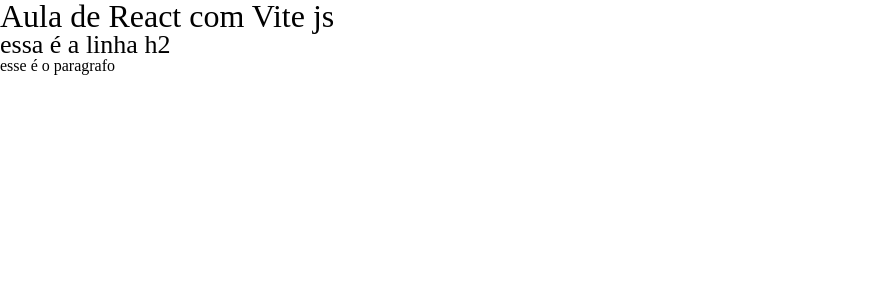
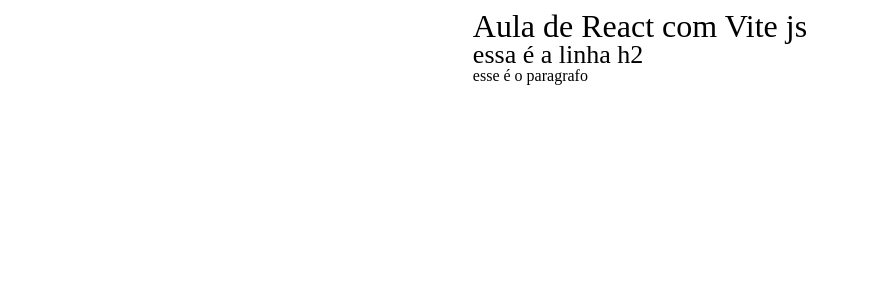
Before and after one commit to contadofort110275di-dotcom/introducaovite, a React (Vite) app: page / in a window 1280 px wide. Shown: the top 300 px of the page, without its empty margins (0-869 px from the left). Built offline with nearby package versions, Linux system fonts and the light colour scheme.

Commit message:
aula 7/    27  02

```diff
--- a/src/App.css
+++ b/src/App.css
@@ -0,0 +1,14 @@
+
+
+h1 {
+    font-size: 32px;
+}
+h2 {
+    font-size: 26px;
+}
+h3{
+    font-size: 22px;
+}
+p {
+    font-size: 16px;
+}
--- a/src/css/global.css
+++ b/src/css/global.css
@@ -1,4 +1,12 @@
-
+body{
+    display: flex;
+    justify-content: center;
+    flex-direction: column;
+    align-items: center;
+    margin: 10px;
+    /*justify-content: center;*/
+    /*height: 100vh;*/
+}
 
 h1 {
     font-size: 32px;
--- a/src/css/reset.css
+++ b/src/css/reset.css
@@ -50,14 +50,14 @@
 /* css global/*/
 
 h1 {
-    font-size: 32;
+    font-size: 32px;
 }
 h2 {
-    font-size: 26;
+    font-size: 26px;
 }
 h3{
-    font-size: 22;
+    font-size: 22px;
 }
 p {
-    font-size: 16;
+    font-size: 16px;
 }
--- a/src/main.jsx
+++ b/src/main.jsx
@@ -2,6 +2,7 @@
 import { createRoot } from 'react-dom/client'
 import './css/reset.css'
 import './css/global.css'
+import './sobre/page.jsx'
 import App from './App.jsx'
 
 createRoot(document.getElementById('root')).render(
--- /dev/null
+++ b/src/sobre/page.jsx
@@ -0,0 +1,8 @@
+function Sobre (){
+    return(
+        <div>
+            <h1>sobre</h1>
+            <p> texto do meu sobre, Lorem ipsum dolor sit amet consectetur adipisicing elit. Accusantium temporibus reprehenderit id aliquid animi soluta commodi quidem aspernatur rem, at quibusdam atque magnam fuga culpa quia enim quae. Tempore, totam!</p>
+        </div>
+    )
+}
```
